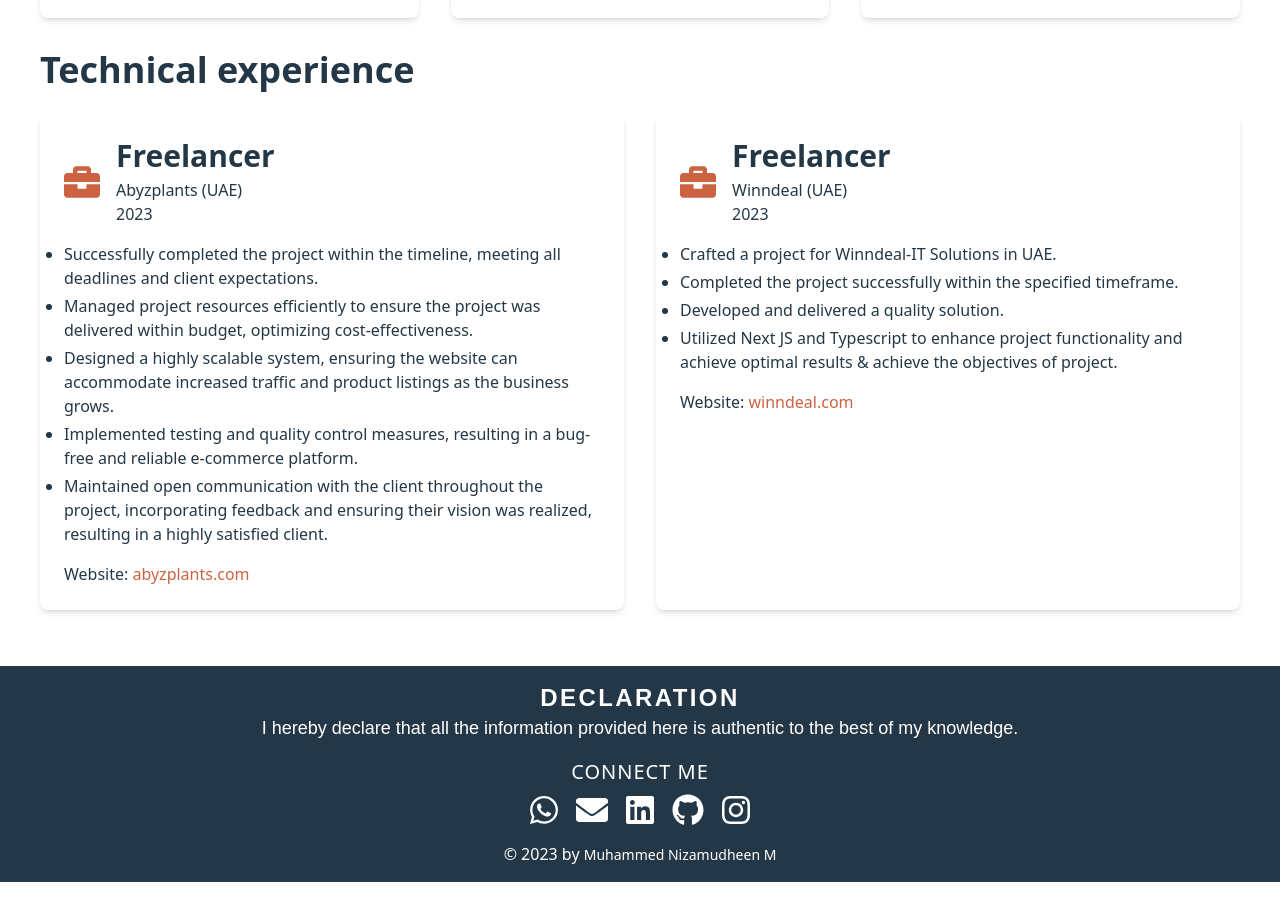
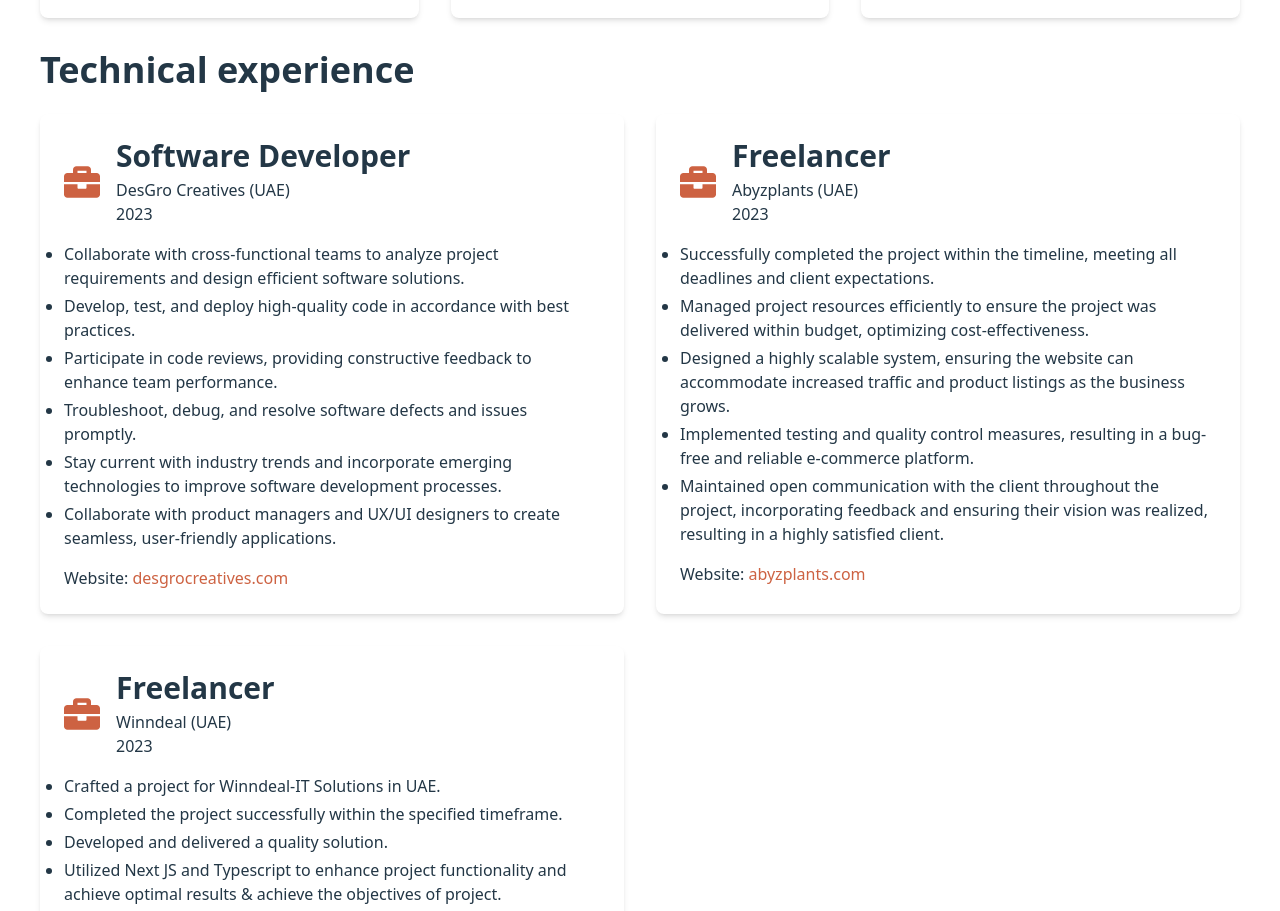
Before and after one commit to novus318/mywebsite, a Next.js app: page /about in a window 1280 px wide. Shown: the part 1120-2031 px from the top of the page. Before the commit the page ends 2002 px from the top, so only its background shows below. Built offline with nearby package versions, Linux system fonts and the light colour scheme.

Commit message:
about page

```diff
--- a/src/pages/about.tsx
+++ b/src/pages/about.tsx
@@ -61,6 +61,22 @@ const education = [
 ];
 
 const experience = [
+    {
+        position: 'Software Developer',
+        company: 'DesGro Creatives (UAE)',
+        year: '2023',
+        details: [
+            'Collaborate with cross-functional teams to analyze project requirements and design efficient software solutions.',
+            'Develop, test, and deploy high-quality code in accordance with best practices.',
+            'Participate in code reviews, providing constructive feedback to enhance team performance.',
+            'Troubleshoot, debug, and resolve software defects and issues promptly.',
+            'Stay current with industry trends and incorporate emerging technologies to improve software development processes.',
+            'Collaborate with product managers and UX/UI designers to create seamless, user-friendly applications.'
+        ],
+        website: 'desgrocreatives.com',
+        webUrl:'https://www.desgrocreatives.com/',
+        icon: <FaBriefcase />,
+    },
     {
         position: 'Freelancer',
         company: 'Abyzplants (UAE)',
```
